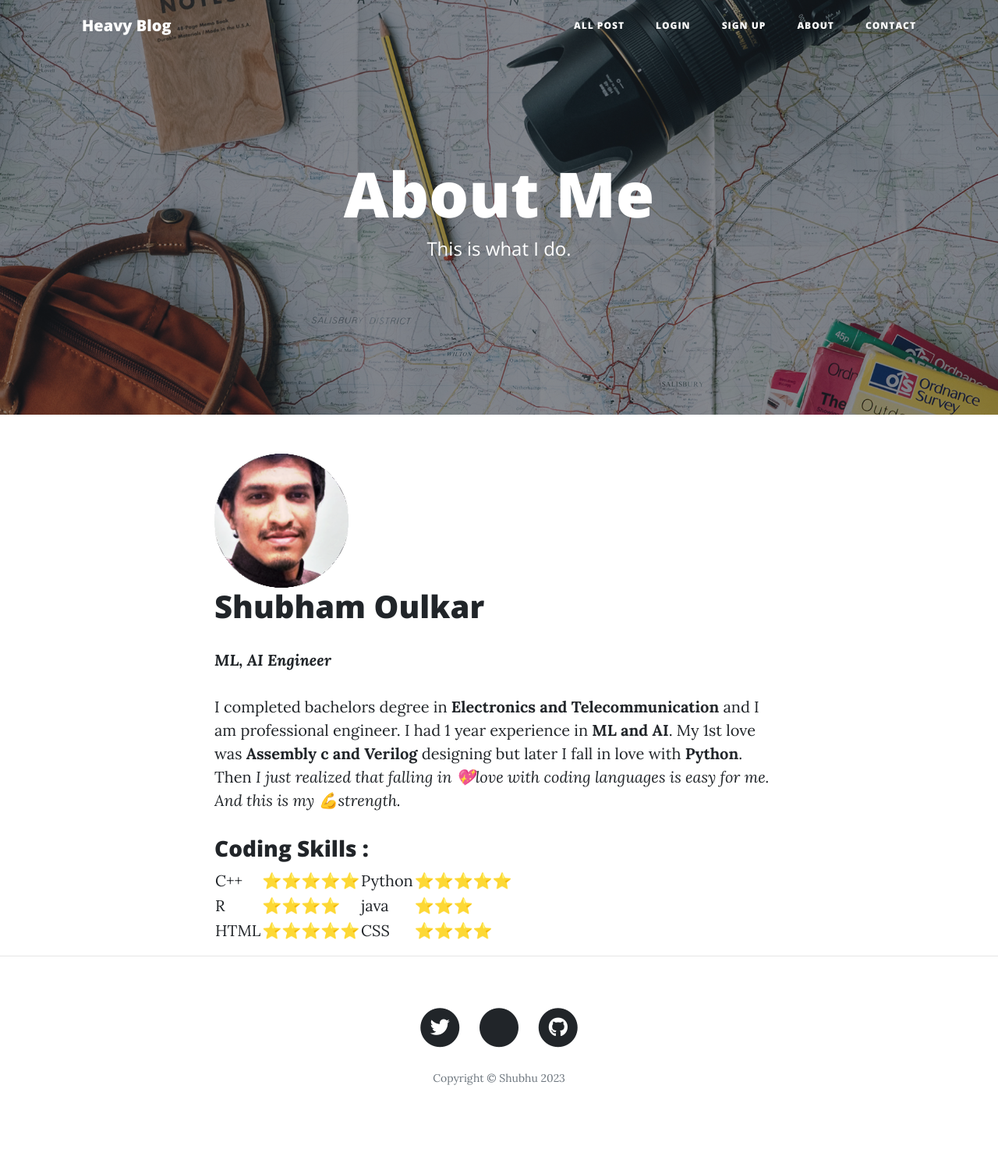
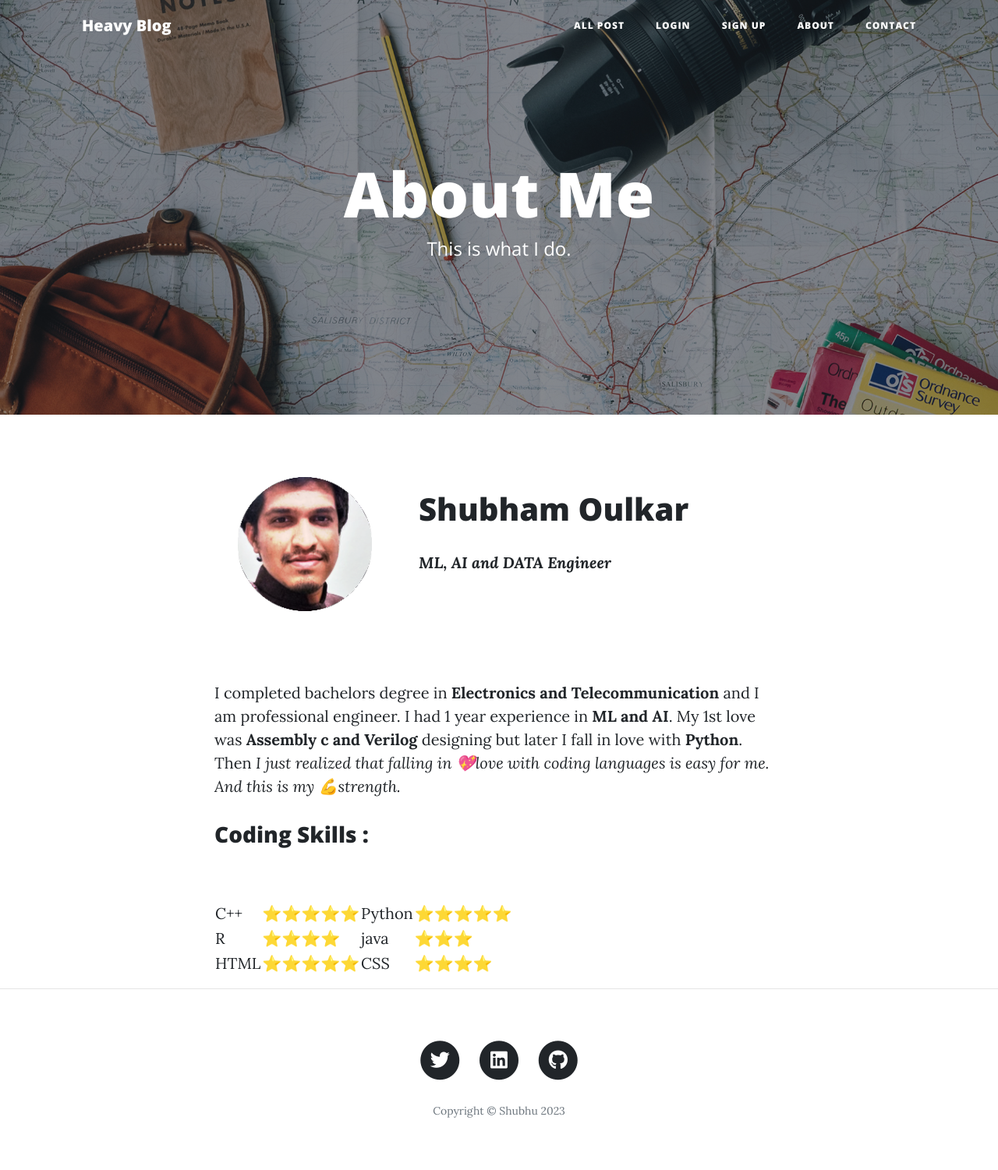
Before and after one commit to ShubhamOulkar/heavy-blog, a Flask app: page /about in a window 1280 px wide. Shown: the whole page at 78% size. Before the commit the page ends 1392 px from the top, so only its background shows below. Run offline with Flask 3, Linux system fonts and the light colour scheme; some libraries are stand-ins or nearby versions.

Commit message:
commit 8

```diff
--- a/main.py
+++ b/main.py
@@ -289,16 +289,14 @@ def edit_post(post_id):
         subtitle=post.subtitle,
         img_url=post.img_url,
         author=current_user,
-        body=post.body,
-        updated_date = date.today().strftime("%B %d, %Y")
-
+        body=post.body
     )
     if edit_form.validate_on_submit():
         post.title = edit_form.title.data
         post.subtitle = edit_form.subtitle.data
         post.img_url = edit_form.img_url.data
         post.body = edit_form.body.data
-        post.updated_date = edit_form.updated_date.data
+        post.updated_date = date.today().strftime("%B %d, %Y")
         db.session.commit()
         return redirect(url_for("show_post", post_id=post.id))
 
--- a/templates/about.html
+++ b/templates/about.html
@@ -19,10 +19,17 @@
 <div class="container">
   <div class="row">
     <div class="col-lg-8 col-md-10 mx-auto">
-      <img src="/static/img/main_author.png" alt="shubham profile picture"></td>
-
-      <h1 id="myname">Shubham Oulkar</h1>
-      <p><i><strong>ML, AI Engineer</strong></i></p>
+      <table class="intro" cellpadding="30">
+        <tr>
+          <td><img src="/static/img/main_author.png" alt="shubham profile picture"></td>
+          <td>
+            <h1 id="myname">Shubham Oulkar</h1>
+            <p><i><strong>ML, AI and DATA Engineer</strong></i></p>
+          </td>
+        </tr>
+        </tr>
+      </table>
+      <br>
       <p>I completed bachelors degree in <strong>Electronics and Telecommunication</strong> and I am professional
         engineer.
         I had 1 year experience in <strong>ML and AI</strong>. My 1st love was <strong>Assembly c and
@@ -31,19 +38,21 @@
           💪strength.</i></p>
 
       <h3>Coding Skills :</h3>
-      <table cellspacing="20">
+      <table cellspacing="30">
         <tr>
           <td>C++</td>
           <td>⭐⭐⭐⭐⭐</td>
           <td>Python</td>
           <td>⭐⭐⭐⭐⭐</td>
         </tr>
+        <br>
         <tr>
           <td>R</td>
           <td>⭐⭐⭐⭐</td>
           <td>java</td>
           <td>⭐⭐⭐</td>
         </tr>
+        <br>
         <tr>
           <td>HTML</td>
           <td>⭐⭐⭐⭐⭐</td>
--- a/templates/footer.html
+++ b/templates/footer.html
@@ -16,7 +16,7 @@
               <a href="https://www.linkedin.com/in/shubham-oulkar-372797217/">
                 <span class="fa-stack fa-lg">
                   <i class="fas fa-circle fa-stack-2x"></i>
-                  <i class="fa-brands fa-linkedin"></i>
+                  <i class="fab fa-linkedin fa-stack-1x fa-inverse"></i>
                 </span>
               </a>
             </li>
--- a/templates/index.html
+++ b/templates/index.html
@@ -8,7 +8,7 @@
     <div class="row">
       <div class="col-lg-8 col-md-10 mx-auto">
         <div class="site-heading">
-          <h1>Blogs</h1>
+          <h1>Learn hidden secrets of coding</h1>
           <span class="subheading">A collection of random things</span>
         </div>
       </div>
```
